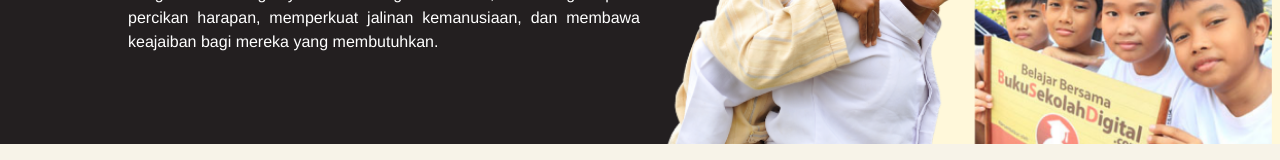
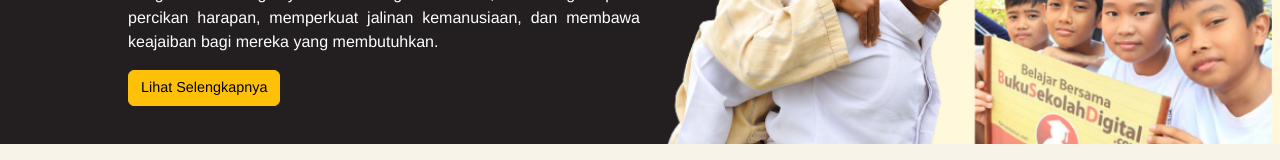
Before and after one commit to percyfikri/Derma-Ceria-React, a React (Vite) app: page /donasi in a window 1280 px wide. Shown: the part 337-497 px from the top of the page. Built offline with nearby package versions, Linux system fonts and the light colour scheme.

Commit message:
update : DonasiPage_add-Button

```diff
--- a/src/pages/donasiPage/donasi.jsx
+++ b/src/pages/donasiPage/donasi.jsx
@@ -18,6 +18,11 @@ const Donasi = () => {
               Donasi adalah kilatan cahaya di tengah kegelapan, sebuah pelukan hangat dalam dinginnya dunia. Dengan memberi, kita menghidupkan percikan harapan, memperkuat jalinan kemanusiaan, dan membawa keajaiban bagi mereka yang
               membutuhkan.
             </p>
+            <div className="d-flex justify-content-start" style={{ marginLeft: "8rem" }}>
+              <a href="#" className="btn btn-warning" style={{ fontSize: "0.9rem" }}>
+                Lihat Selengkapnya
+              </a>
+            </div>
           </div>
         </Container>
       </div>
@@ -91,7 +96,6 @@ const Donasi = () => {
                       <br />
                       <Card.Text>Rp. 5.000.000</Card.Text>
                     </Card.Body>
-
                   </Card>
                 </Col>
                 <Col xs={12} sm={6} md={4} style={{ marginBottom: "1rem" }}>
```
